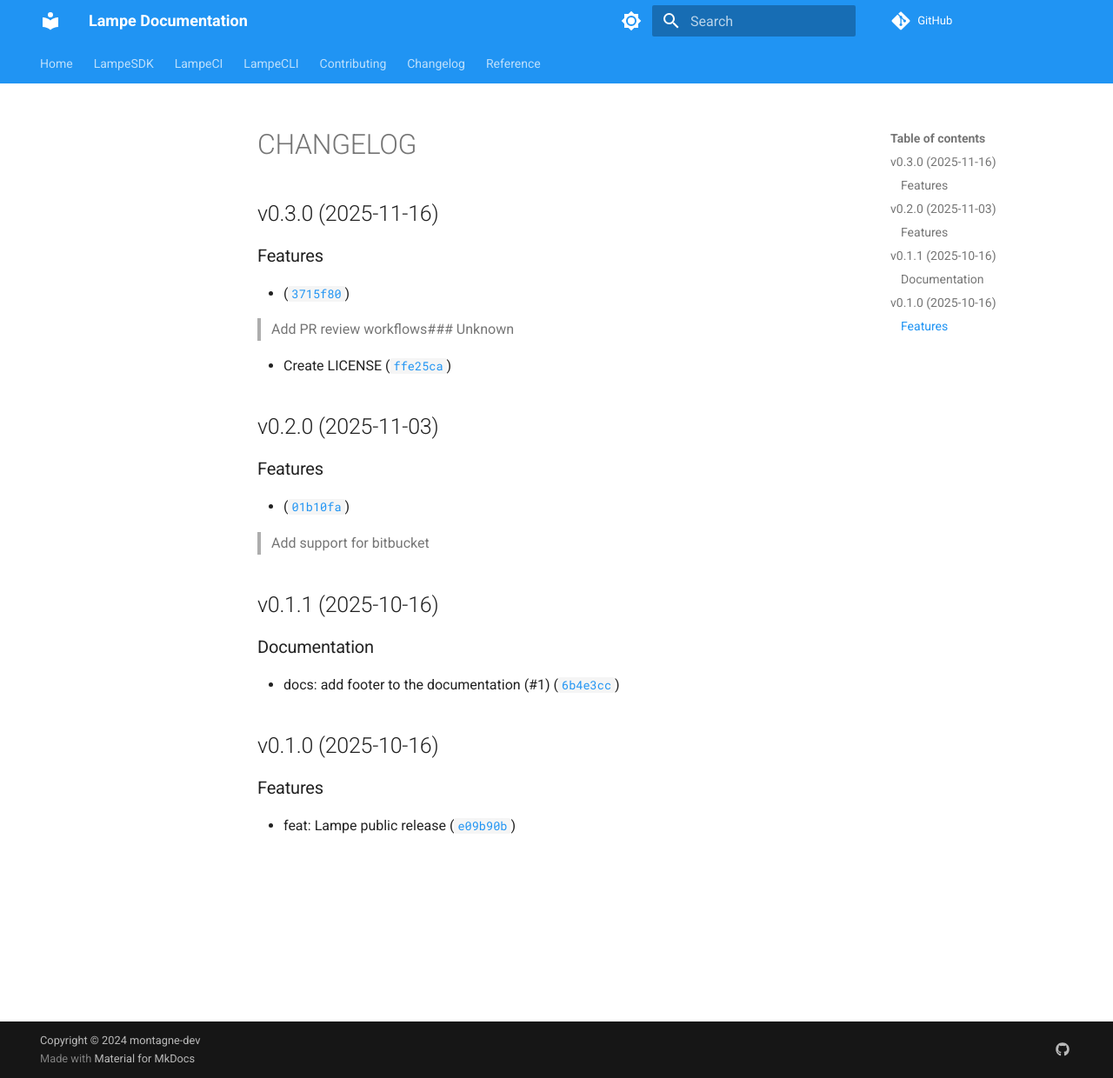
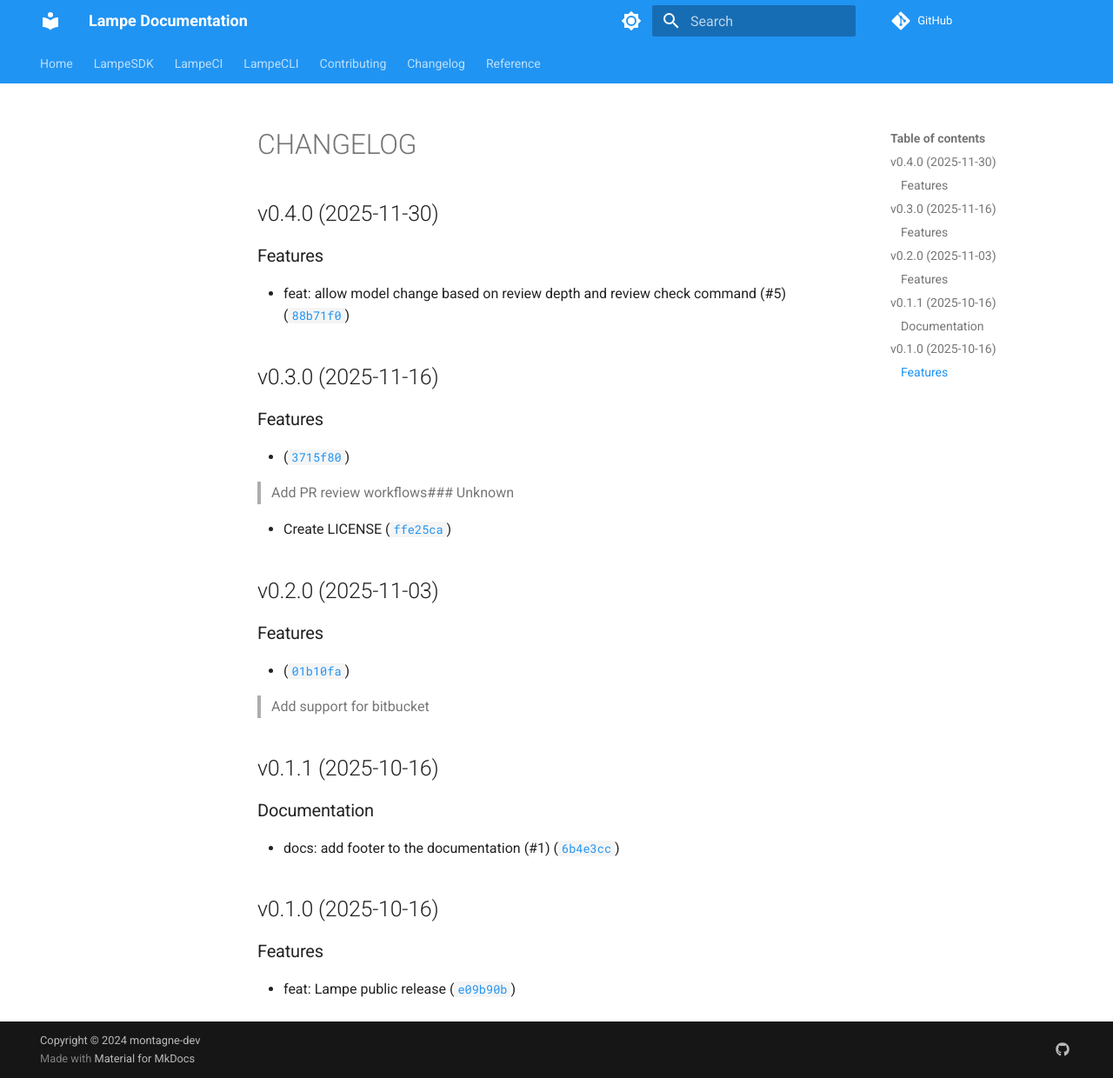
Before and after one commit to montagne-dev/lampe, an MkDocs documentation site: the page built from docs/CHANGELOG.md, in a window 1280 px wide and 1240 px high. Shown: the whole window at 87% size. Built offline with MkDocs 1.6.1 and Material for MkDocs 9.7.7, drawn with Linux system fonts in a browser that asks for light colours; comment, search, counter and statistics services are not loaded.

Commit message:
0.4.0
Automatically generated by python-semantic-release

```diff
--- a/docs/CHANGELOG.md
+++ b/docs/CHANGELOG.md
@@ -1,6 +1,10 @@
 # CHANGELOG
 
 
+## v0.4.0 (2025-11-30)
+### Features
+
+* feat: allow model change based on review depth and review check command (#5) ([`88b71f0`](https://github.com/montagne-dev/lampe/commit/88b71f0fde12b7401e86d4e8231baeeda19f8cfc))
 ## v0.3.0 (2025-11-16)
 ### Features
 
--- a/pyproject.toml
+++ b/pyproject.toml
@@ -1,6 +1,6 @@
 [project]
 name = "lampe-sdk"
-version = "0.3.0"
+version = "0.4.0"
 description = "lampe-sdk will higlight provide feedback on your code base."
 readme = "README.md"
 author = "antoine@montagne.dev"
```
